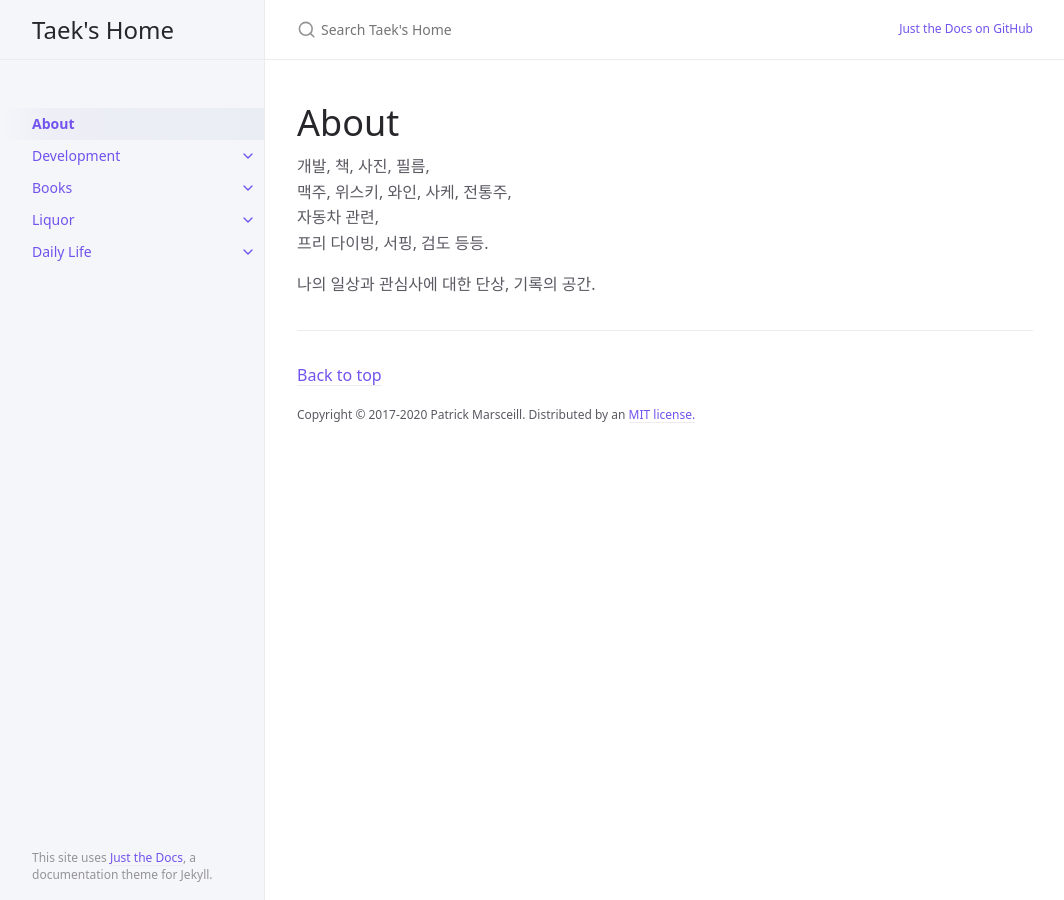
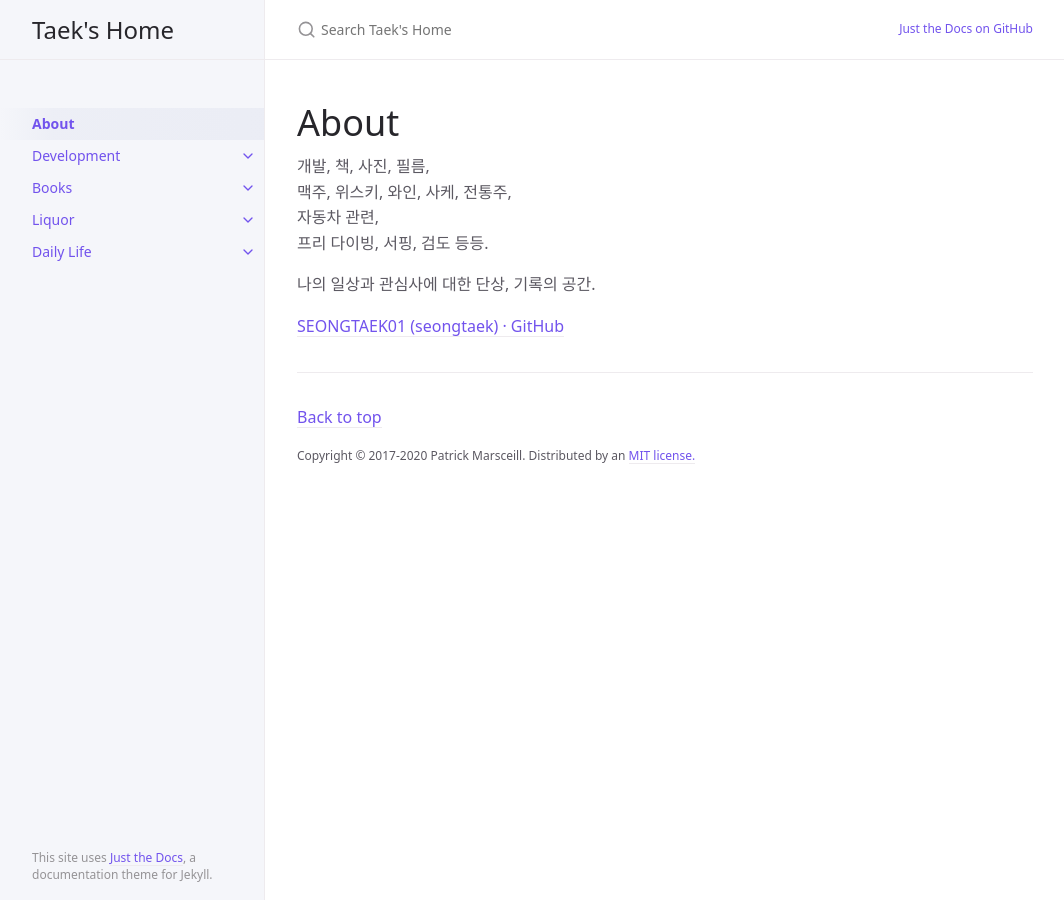
Before and after one commit to SEONGTAEK01/SEONGTAEK01.github.io, a Jekyll site: the page built from index.md, in a window 1280 px wide. Shown: the whole page, without its empty margins (107-1171 px from the left). Built offline with Jekyll 4.4.1, drawn with Linux system fonts in a browser that asks for light colours.

Commit message:
Add github page on about page

```diff
--- a/index.md
+++ b/index.md
@@ -13,3 +13,5 @@ permalink: /
 프리 다이빙, 서핑, 검도 등등.
 
 나의 일상과 관심사에 대한 단상, 기록의 공간.
+
+[SEONGTAEK01 (seongtaek) · GitHub](https://github.com/SEONGTAEK01)
```
